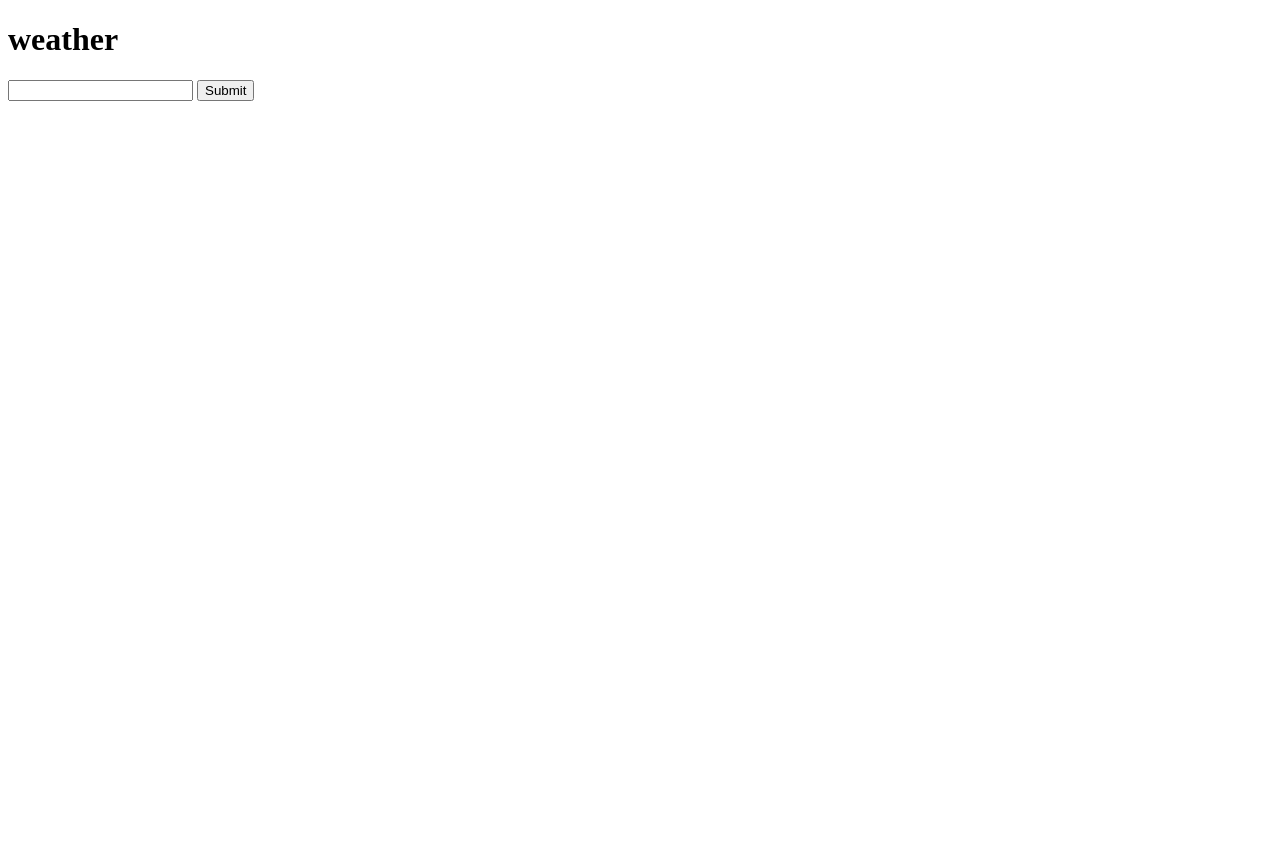
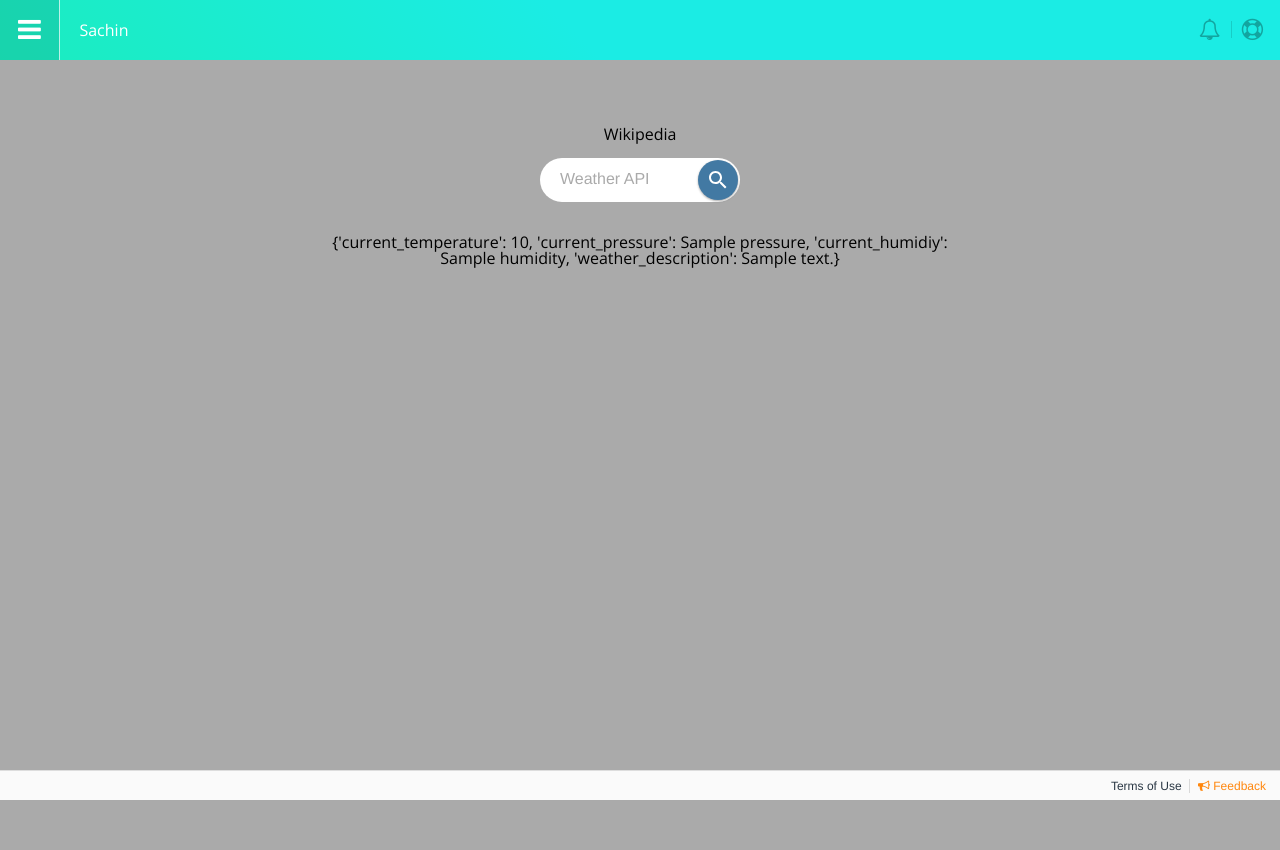
Before and after one commit to Sachin880699/django-all-API-in-one-project, a Django app: page /weather in a window 1280 px wide. Before the commit the page is almost empty. Before the commit the page ends 101 px from the top, so only its background shows below. Run offline with Django 3.2, Linux system fonts and the light colour scheme; a database or web service that is not in the repository returns one stand-in record (values such as "Sample title"); data that the repository does not hold is empty; some libraries are stand-ins or nearby versions.

Commit message:
Under working

```diff
--- a/project/myapp/templates/weather.html
+++ b/project/myapp/templates/weather.html
@@ -1,17 +1,162 @@
+{% extends 'base.html' %}
+{% block content %}
+
+
+
+
+<center>
+
+
+
 <!DOCTYPE html>
 <html lang="en">
 <head>
-    <meta charset="UTF-8">
-    <title>Title</title>
+<meta charset="UTF-8">
+<link rel="apple-touch-icon" type="image/png" href="https://static.codepen.io/assets/favicon/apple-touch-icon-5ae1a0698dcc2402e9712f7d01ed509a57814f994c660df9f7a952f3060705ee.png" />
+<meta name="apple-mobile-web-app-title" content="CodePen">
+<link rel="shortcut icon" type="image/x-icon" href="https://static.codepen.io/assets/favicon/favicon-aec34940fbc1a6e787974dcd360f2c6b63348d4b1f4e06c77743096d55480f33.ico" />
+<link rel="mask-icon" type="" href="https://static.codepen.io/assets/favicon/logo-pin-8f3771b1072e3c38bd662872f6b673a722f4b3ca2421637d5596661b4e2132cc.svg" color="#111" />
+<title>CodePen - CSS Only Material Design Search Bar</title>
+<style>
+body {
+  background: #aaaaaa;
+  font-family: helvetica;
+  margin: 50px;
+}
+
+.search-bar {
+  height: 44px;
+  width: 200px;
+  border-radius: 40px;
+  display: flex;
+  align-items: center;
+  padding: 0 0 0 20px;
+  position: relative;
+  background: #fff;
+}
+
+.input {
+  border: none;
+  height: 25px;
+  width: 150px;
+  color: #1b1b1b;
+  font-size: 15px;
+  outline: none;
+}
+
+.input:not(:placeholder-shown) + .label {
+  font-size: 9px;
+  top: 3px;
+  color: #00c853;
+}
+
+.input:focus ~ .label {
+  font-size: 9px;
+  top: 3px;
+  color: #4279a3;
+  transition: all 0.5s ease;
+}
+
+.label {
+  color: #aaaaaa;
+  position: absolute;
+  top: 13px;
+  pointer-events: none;
+  transition: all 0.5s ease;
+}
+
+.search-btn {
+  background: #4279a3;
+  border-radius: 20px;
+  height: 40px;
+  min-width: 40px;
+  display: flex;
+  align-items: center;
+  box-shadow: 0 1px 3px rgba(0,0,0,0.12), 0 1px 2px rgba(0,0,0,0.24);
+  justify-content: center;
+  cursor: pointer;
+  right: 2px;
+  position: absolute;
+  transition: all 1s ease;
+}
+
+.icon {
+  display: inline-flex;
+}
+
+.icon-18 {
+  width: 18px;
+  height: 18px;
+}
+
+.highlight {
+  width: 0px;
+  height: 1px;
+  background: #4279a3;
+  position: absolute;
+  bottom: 8px;
+  transition: all 1s ease;
+}
+
+.input:focus ~ .highlight {
+  width: 150px;
+  transition: all 1s ease;
+}
+
+div.table_for_sentance {
+  margin-left: 270px;
+  margin-right: 270px;
+  border: hidden;
+}
+
+</style>
+<script>
+  window.console = window.console || function(t) {};
+</script>
+<script>
+  if (document.location.search.match(/type=embed/gi)) {
+    window.parent.postMessage("resize", "*");
+  }
+</script>
 </head>
-<body>
-<h1>weather</h1>
-
+<body translate="no">
+<svg style="display: none">
+<symbol id="magnify" viewBox="0 0 18 18" height="100%" width="100%">
+<path d="M12.5 11h-.8l-.3-.3c1-1.1 1.6-2.6 1.6-4.2C13 2.9 10.1 0          6.5 0S0 2.9 0 6.5 2.9 13 6.5 13c1.6 0 3.1-.6 4.2-1.6l.3.3v.8l5 5          1.5-1.5-5-5zm-6 0C4 11 2 9 2 6.5S4 2 6.5 2 11 4 11 6.5 9 11 6.5            11z" fill="#fff" fill-rule="evenodd" />
+</symbol>
+</svg>
+<br>
+<h1>Wikipedia</h1>
+<br>
 <form method="post">
     {% csrf_token %}
-    <input type="text" name="city">
-    <button type="submit">Submit</button>
+<div class="search-bar">
+
+<input type="text" name="input" class="input" placeholder="&nbsp;">
+
+
+<span class="label">Weather API</span>
+<span class="highlight"></span>
+<div class="search-btn">
+<svg class="icon icon-18">
+<use xlink:href="#magnify"></use>
+
+</svg>
+</div>
+</div>
+</div>
 </form>
+<br>
+<br>
+<center><div class='table_for_sentance'>
+<h1>{{data}}</h1>
+</div></center>
 
+    <script src='https://cdnjs.cloudflare.com/ajax/libs/jquery/3.3.1/jquery.min.js'></script>
 </body>
 </html>
+
+
+
+
+{% endblock %}
--- a/project/myapp/views.py
+++ b/project/myapp/views.py
@@ -1,11 +1,8 @@
 from django.shortcuts import render,redirect
 from django.contrib.auth.models import User
 from django.contrib import auth
-
-import json
-# urllib.request to make a request to api
-import urllib.request
-
+import wikipedia
+import requests, json
 
 def home(request):
     return render(request,'home.html')
@@ -51,38 +48,93 @@ def logout(request):
 
 
 def wikipedia(request):
+    #data = wikipedia.summary("Key (cryptography)")
 
-    data = request.POST.get('name')
-    import wikipedia
-    data = wikipedia.summary(data,sentences=2)
 
-    return render(request,'wikipedia.html',{'data':data})
+
+    return render(request,'wikipedia.html')
 
 def weather(request):
-    if request.method == 'POST':
-        city = request.POST['city']
-        ''' api key might be expired use your own api_key
-            place api_key in place of appid ="your_api_key_here "  '''
+    data = request.POST.get('input',"")
+    print(data)
 
-        # source contain JSON data from API
+    # Python program to find current
+    # weather details of any city
+    # using openweathermap api
 
-        source = urllib.request.urlopen(
-            'http://api.openweathermap.org/data/2.5/weather?q ='
-            + city + '&appid = 00d1693ce529e18035487523049e4d8f').read()
+    # import required modules
 
-        # converting JSON data to a dictionary
-        list_of_data = json.loads(source)
 
-        # data for variable list_of_data
+    # Enter your API key here
+    api_key = "00d1693ce529e18035487523049e4d8f"
+
+    # base_url variable to store url
+    base_url = "http://api.openweathermap.org/data/2.5/weather?"
+
+    # Give city name
+    city_name = data
+
+    # complete_url variable to store
+    # complete url address
+    complete_url = base_url + "appid=" + api_key + "&q=" + city_name
+
+    # get method of requests module
+    # return response object
+    response = requests.get(complete_url)
+
+    # json method of response object
+    # convert json format data into
+    # python format data
+    x = response.json()
+
+    # Now x contains list of nested dictionaries
+    # Check the value of "cod" key is equal to
+    # "404", means city is found otherwise,
+    # city is not found
+    if x["cod"] != "404":
+        # store the value of "main"
+        # key in variable y
+        y = x["main"]
+
+        # store the value corresponding
+        # to the "temp" key of y
+        current_temperature = y["temp"]
+
+        # store the value corresponding
+        # to the "pressure" key of y
+        current_pressure = y["pressure"]
+
+        # store the value corresponding
+        # to the "humidity" key of y
+        current_humidiy = y["humidity"]
+
+        # store the value of "weather"
+        # key in variable z
+        z = x["weather"]
+
+        # store the value corresponding
+        # to the "description" key at
+        # the 0th index of z
+        weather_description = z[0]["description"]
+
+        # print following values
+        '''print(" Temperature (in kelvin unit) = " +
+              str(current_temperature) +
+              "\n atmospheric pressure (in hPa unit) = " +
+              str(current_pressure) +
+              "\n humidity (in percentage) = " +
+              str(current_humidiy) +
+              "\n description = " +
+              str(weather_description))'''
+
         data = {
-            "country_code": str(list_of_data['sys']['country']),
-            "coordinate": str(list_of_data['coord']['lon']) + ' '
-                          + str(list_of_data['coord']['lat']),
-            "temp": str(list_of_data['main']['temp']) + 'k',
-            "pressure": str(list_of_data['main']['pressure']),
-            "humidity": str(list_of_data['main']['humidity']),
+            'current_temperature': current_temperature,
+            'current_pressure': current_pressure,
+            "current_humidiy":current_humidiy,
+            "weather_description":weather_description
         }
-        print(data)
+
     else:
-        data = {}
-    return render(request,'weather.html',{'data':data})
+        error = "Sorry city not match"
+
+    return render(request,'weather.html',{"data":data})
--- a/project/project/templates/base.html
+++ b/project/project/templates/base.html
@@ -415,7 +415,7 @@ section article p {
 <nav class='site-nav'>
 <a href="{% url 'home' %}"><i class="fa fa-home"></i> Home</a>
 <a href="{% url 'wikipedia' %}"></i> wikipedia</a>
-<a href="#"><i class="fa fa-line-chart"></i> Report Builder</a>
+<a href="{% url 'weather' %}"></i> weather</a>
 <a href="#"><i class="fa fa-bell-o"></i> Notifications</a>
 </nav>
 <footer>
```
